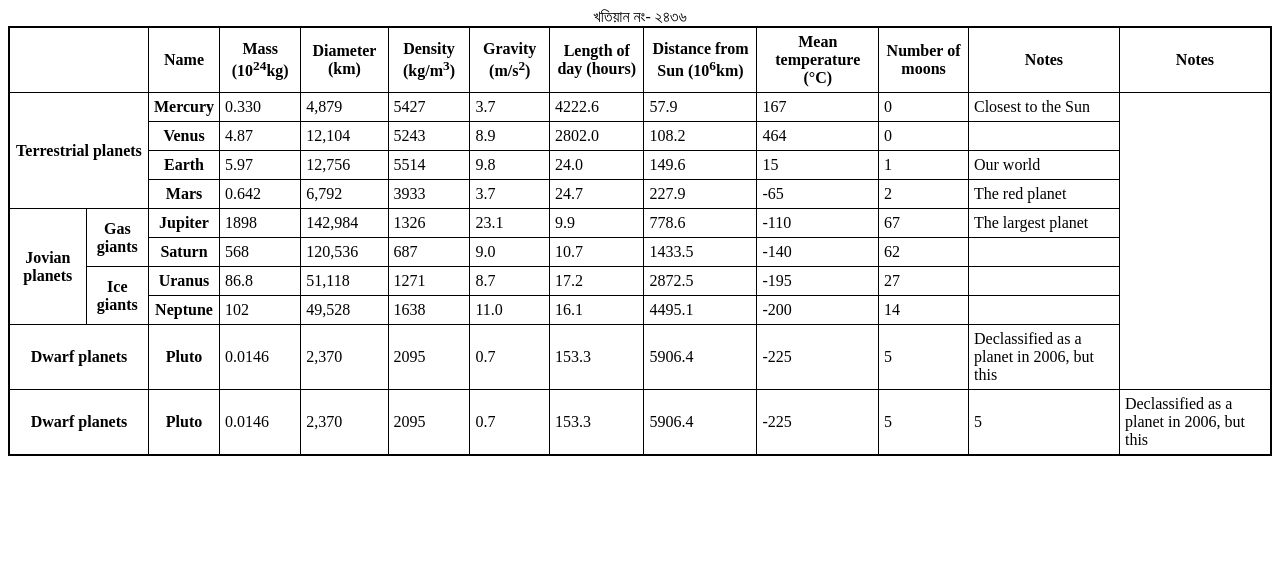
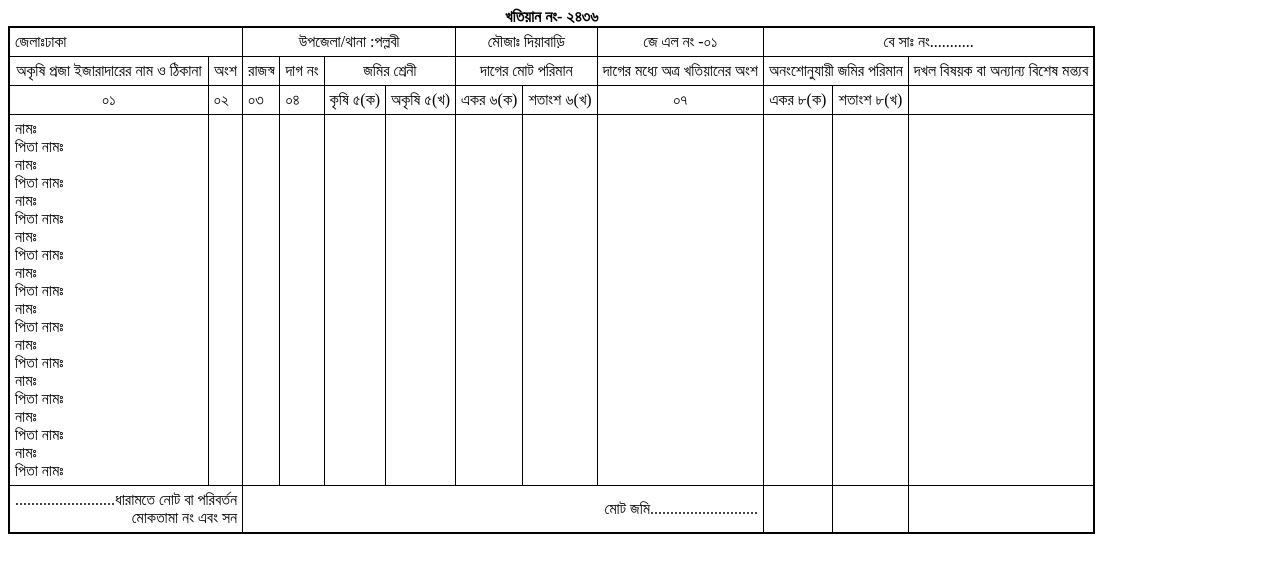
Before and after one commit to Rajaul09/fromcreate, a plain HTML site: page index.html in a window 1280 px wide. Drawn offline with Linux system fonts and the light colour scheme.

Commit message:
complete

```diff
--- a/index.html
+++ b/index.html
@@ -15,157 +15,65 @@
         </caption>
         <thead>
           <tr>
-            <td colspan="2"></td>
-            <th scope="col">Name</th>
-            <th scope="col">Mass (10<sup>24</sup>kg)</th>
-            <th scope="col">Diameter (km)</th>
-            <th scope="col">Density (kg/m<sup>3</sup>)</th>
-            <th scope="col">Gravity (m/s<sup>2</sup>)</th>
-            <th scope="col">Length of day (hours)</th>
-            <th scope="col">Distance from Sun (10<sup>6</sup>km)</th>
-            <th scope="col">Mean temperature (°C)</th>
-            <th scope="col">Number of moons</th>
-            <th scope="col">Notes</th>
-            <th scope="col">Notes</th>
+            <td colspan="2">জেলাঃঢাকা </td>
+            <td class="textcenter" colspan="4">উপজেলা/থানা :পল্লবী</td>
+            <td class="textcenter" colspan="2">মৌজাঃ দিয়াবাড়ি </td>
+            <td class="textcenter" colspan="1">জে এল নং -০১</td>
+            <td class="textcenter" colspan="3">বে  সাঃ নং...........</td>
           </tr>
         </thead>
         <tbody>
+            <tr>
+                <th class="unbold" scope="row">অকৃষি প্রজা ইজারাদারের নাম ও ঠিকানা</th>
+                <td class="textcenter">অংশ </td>
+                <td class="textcenter">রাজস্ব</td>
+                <td class="textcenter">দাগ নং </td>
+                <td class="textcenter" colspan="2">জমির শ্রেনী</td>
+                <td  class="textcenter" colspan="2">দাগের মোট পরিমান </td>
+                <td class="textcenter" >দাগের মধ্যে অত্র খতিয়ানের অংশ</td>
+                <td class="textcenter" colspan="2">অনংশোনুযায়ী জমির পরিমান</td>
+                <td class="textcenter">দখল বিষয়ক বা অন্যান্য বিশেষ মন্ত্যব </td>
+            </tr>
+            <tr>
+                <th class="unbold" scope="row">০১</th>
+                <td>০২</td>
+                <td>০৩</td>
+                <td> ০৪</td>
+                <td class="textcenter">কৃষি ৫(ক)</td>
+                <td class="textcenter">অকৃষি ৫(খ)</td>
+                <td class="textcenter">একর ৬(ক)</td>
+                <td class="textcenter">শতাংশ ৬(খ)</td>
+                <td class="textcenter"> ০৭</td>
+                <td class="textcenter">একর ৮(ক)</td>
+                <td class="textcenter">শতাংশ ৮(খ)</td>
+                <td></td>
+            </tr>
           <tr>
-            <th colspan="2" rowspan="4" scope="rowgroup">Terrestrial planets</th>
-            <th scope="row">Mercury</th>
-            <td>0.330</td>
-            <td>4,879</td>
-            <td>5427</td>
-            <td>3.7</td>
-            <td>4222.6</td>
-            <td>57.9</td>
-            <td>167</td>
-            <td>0</td>
-            <td>Closest to the Sun</td>
+            <th class="namehead unbold" colspan="1" rowspan="9" scope="rowgroup">নামঃ
+                  <br> পিতা নামঃ <br> নামঃ <br>পিতা নামঃ <br>নামঃ <br> পিতা নামঃ <br> নামঃ <br> পিতা নামঃ <br> নামঃ <br> পিতা নামঃ <br> নামঃ <br> পিতা নামঃ <br> নামঃ <br> পিতা নামঃ <br> নামঃ <br> পিতা নামঃ <br> নামঃ <br> পিতা নামঃ <br> নামঃ <br> পিতা নামঃ <br>  </th>
+            <th  rowspan="9" scope="row"></th>
+            <td rowspan="9" scope="row"></td>
+            <td rowspan="9" scope="row"></td>
+            <td rowspan="9" scope="row"></td>
+            <td rowspan="9" scope="row"></td>
+            <td rowspan="9" scope="row"></td>
+            <td rowspan="9" scope="row"></td>
+            <td rowspan="9" scope="row"></td>
+            <td rowspan="9" scope="row"></td>
+            <td rowspan="9" scope="row"></td>
           </tr>
-          <tr>
-            <th scope="row">Venus</th>
-            <td>4.87</td>
-            <td>12,104</td>
-            <td>5243</td>
-            <td>8.9</td>
-            <td>2802.0</td>
-            <td>108.2</td>
-            <td>464</td>
-            <td>0</td>
-            <td></td>
-          </tr>
-          <tr>
-            <th scope="row">Earth</th>
-            <td>5.97</td>
-            <td>12,756</td>
-            <td>5514</td>
-            <td>9.8</td>
-            <td>24.0</td>
-            <td>149.6</td>
-            <td>15</td>
-            <td>1</td>
-            <td>Our world</td>
-          </tr>
-          <tr>
-            <th scope="row">Mars</th>
-            <td>0.642</td>
-            <td>6,792</td>
-            <td>3933</td>
-            <td>3.7</td>
-            <td>24.7</td>
-            <td>227.9</td>
-            <td>-65</td>
-            <td>2</td>
-            <td>The red planet</td>
-          </tr>
-          <tr>
-            <th rowspan="4" scope="rowgroup">Jovian planets</th>
-            <th rowspan="2" scope="rowgroup">Gas giants</th>
-            <th scope="row">Jupiter</th>
-            <td>1898</td>
-            <td>142,984</td>
-            <td>1326</td>
-            <td>23.1</td>
-            <td>9.9</td>
-            <td>778.6</td>
-            <td>-110</td>
-            <td>67</td>
-            <td>The largest planet</td>
-          </tr>
-          <tr>
-            <th scope="row">Saturn</th>
-            <td>568</td>
-            <td>120,536</td>
-            <td>687</td>
-            <td>9.0</td>
-            <td>10.7</td>
-            <td>1433.5</td>
-            <td>-140</td>
-            <td>62</td>
-            <td></td>
-          </tr>
-          <tr>
-            <th rowspan="2" scope="rowgroup">Ice giants</th>
-            <th scope="row">Uranus</th>
-            <td>86.8</td>
-            <td>51,118</td>
-            <td>1271</td>
-            <td>8.7</td>
-            <td>17.2</td>
-            <td>2872.5</td>
-            <td>-195</td>
-            <td>27</td>
-            <td></td>
-          </tr>
-          <tr>
-            <th scope="row">Neptune</th>
-            <td>102</td>
-            <td>49,528</td>
-            <td>1638</td>
-            <td>11.0</td>
-            <td>16.1</td>
-            <td>4495.1</td>
-            <td>-200</td>
-            <td>14</td>
-            <td></td>
-          </tr>
-          <tr>
-            <th colspan="2" scope="rowgroup">Dwarf planets</th>
-            <th scope="row">Pluto</th>
-            <td>0.0146</td>
-            <td>2,370</td>
-            <td>2095</td>
-            <td>0.7</td>
-            <td>153.3</td>
-            <td>5906.4</td>
-            <td>-225</td>
-            <td>5</td>
-            <td>
-              Declassified as a planet in 2006, but this
-            </td>
-          </tr>
-          <tr>
-            <tr>
-                <th colspan="2" scope="rowgroup">Dwarf planets</th>
-                <th scope="row">Pluto</th>
-                <td>0.0146</td>
-                <td>2,370</td>
-                <td>2095</td>
-                <td>0.7</td>
-                <td>153.3</td>
-                <td>5906.4</td>
-                <td>-225</td>
-                <td>5</td>
-                <td>5</td>
-                <td>
-                  Declassified as a planet in 2006, but this
 
-                </td>
-              </tr>
-              <tr>
 
         </tbody>
+        <tfoot>
+            <tr>
+              <td class="footername" colspan="2">.........................ধারামতে নোট বা পরিবর্তন <br> মোকতামা নং এবং সন </td>
+              <td class="footername" colspan="7">মোট জমি...........................</td>
+              <td  colspan="1"></td>
+              <td  colspan="1"></td>
+              <td  colspan=""></td>
+            </tr>
+          </tfoot>
       </table>
 
 </body>
--- a/style.css
+++ b/style.css
@@ -1,6 +1,10 @@
 table {
   border-collapse: collapse;
   border: 2px solid black;
+}
+
+caption{
+  font-weight: 800;
 }
 
 th,
@@ -8,3 +12,17 @@ table {
   padding: 5px;
   border: 1px solid black;
 }
+
+.namehead{
+  text-align: start;
+  margin-right: 20px;
+}
+.footername{
+  text-align: end;
+}
+.textcenter{
+  text-align: center;
+}
+.unbold{
+  font-weight: 400;
+}
```
Lines whose indentation alone changed are shown as unchanged.
